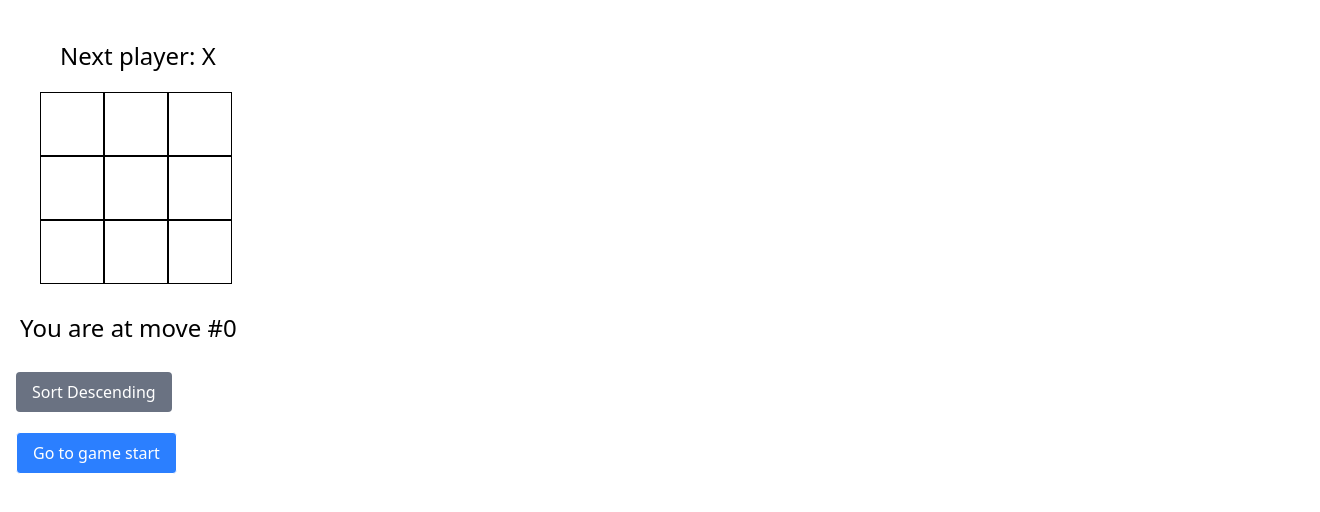
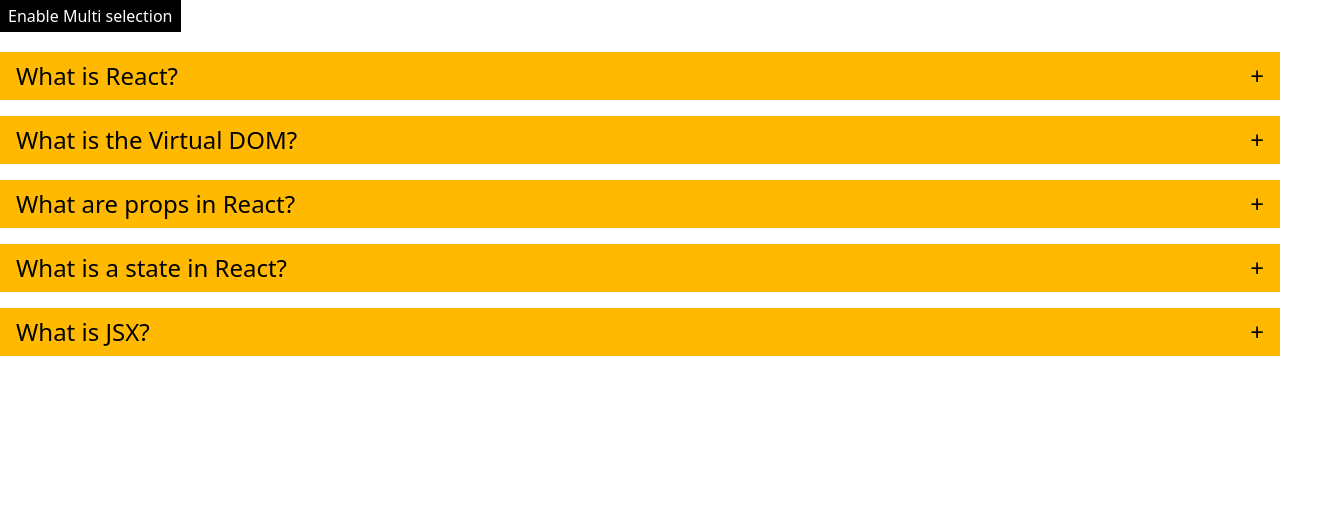
Before and after one commit to Developerr18/React-practice, a React (Vite) app in the folder best-practices/: page / in a window 1280 px wide. Shown: the top 512 px of the page, 1320 px wide, since content can reach past the window. Built offline with nearby package versions, Linux system fonts and the light colour scheme.

Commit message:
starting accordian project

```diff
--- a/best-practices/src/App.jsx
+++ b/best-practices/src/App.jsx
@@ -1,8 +1,9 @@
 import "./App.css";
-import MyGame from "./Tic-Tac-Toe/MyGame";
+import Accordian from "./components/Accordian";
+// import MyGame from "./Tic-Tac-Toe/MyGame";
 // import FormValidation from "./controlled-form/MyClaudeForm";
 // import TodoApp from "./todo/TodoClaude";
 
 export default function App() {
-    return <MyGame />;
+    return <Accordian />;
 }
--- /dev/null
+++ b/best-practices/src/components/Accordian/data.js
@@ -0,0 +1,27 @@
+export const data = [
+    {
+        id: 1,
+        question: "What is React?",
+        answer: "React is a JavaScript library for building user interfaces. It lets you create reusable UI components and manage state efficiently.",
+    },
+    {
+        id: 2,
+        question: "What is the Virtual DOM?",
+        answer: "The Virtual DOM is a lightweight copy of the real DOM. React uses it to optimize rendering by minimizing direct interactions with the actual DOM.",
+    },
+    {
+        id: 3,
+        question: "What are props in React?",
+        answer: "Props are inputs to components. They are passed as attributes in JSX and allow you to customize components dynamically.",
+    },
+    {
+        id: 4,
+        question: "What is a state in React?",
+        answer: "State is a built-in object that allows components to create and manage their own data. When the state changes, the component re-renders.",
+    },
+    {
+        id: 5,
+        question: "What is JSX?",
+        answer: "JSX is a syntax extension for JavaScript that looks similar to HTML. It’s used with React to describe what the UI should look like.",
+    },
+];
--- /dev/null
+++ b/best-practices/src/components/Accordian/index.jsx
@@ -0,0 +1,61 @@
+import { useState } from "react";
+import { data } from "./data";
+
+export default function Accordian() {
+    const [selected, setSelected] = useState(null);
+    const [enableMultiSelection, setEnableMultiSelection] = useState(false);
+    const [multipleSelected, setMultipleSelected] = useState([]);
+
+    function handleSingleSelection(currentId) {
+        setSelected(currentId === selected ? null : currentId);
+    }
+
+    function handleMultiSelection(currentId) {
+        if (multipleSelected.includes(currentId)) {
+            setMultipleSelected(
+                multipleSelected.filter((id) => id !== currentId)
+            );
+        } else {
+            setMultipleSelected([...multipleSelected, currentId]);
+        }
+    }
+
+    return (
+        <div className="wrapper">
+            <button
+                onClick={() => setEnableMultiSelection(!enableMultiSelection)}
+                className="bg-black text-white px-2 py-1 cursor-pointer mb-5"
+            >
+                {enableMultiSelection
+                    ? "Enable Single selection"
+                    : "Enable Multi selection"}
+            </button>
+            <div className="accordian">
+                {data && data.length > 0 ? (
+                    data.map((dataItem) => (
+                        <div className="item mb-4 bg-amber-400">
+                            <div
+                                onClick={
+                                    enableMultiSelection
+                                        ? () =>
+                                              handleMultiSelection(dataItem.id)
+                                        : () =>
+                                              handleSingleSelection(dataItem.id)
+                                }
+                                className="title flex justify-between px-4 py-2 text-2xl cursor-pointer mb-2"
+                            >
+                                <h3>{dataItem.question}</h3>
+                                <span>+</span>
+                            </div>
+                            {selected === dataItem.id ? (
+                                <div>{dataItem.answer}</div>
+                            ) : null}
+                        </div>
+                    ))
+                ) : (
+                    <div>No data found</div>
+                )}
+            </div>
+        </div>
+    );
+}
```
Also changed, not shown: best-practices/src/components/Accordian/style.css (added).
